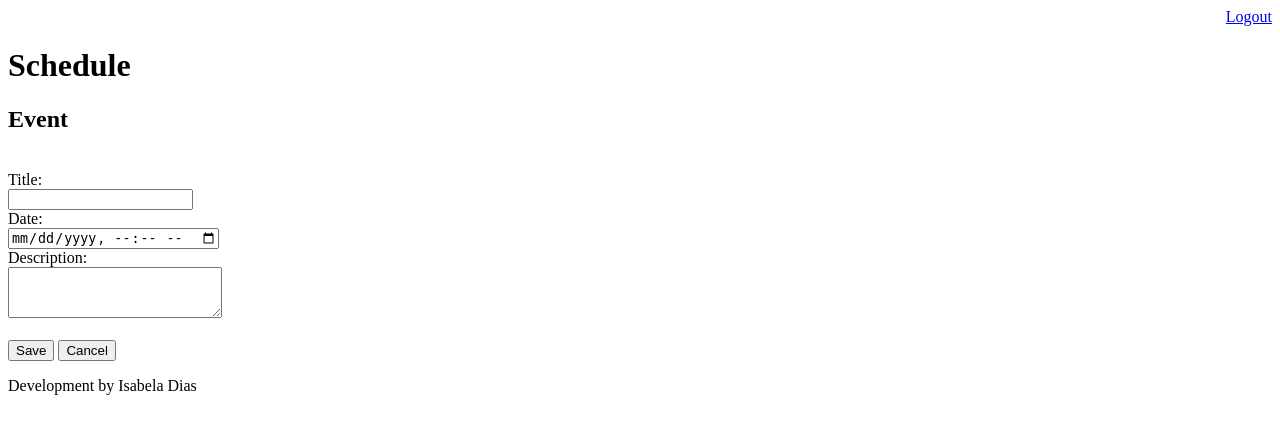
After one commit to isadays/Agenda, a Django app: page /schedule/event/ in a window 1280 px wide. The commit adds this page. Shown: the top 434 px of the page. Run offline with Django 3.2, Linux system fonts and the light colour scheme; a user stored in the database is signed in.

Commit message:
Template Add Events

```diff
--- a/agenda/urls.py
+++ b/agenda/urls.py
@@ -20,6 +20,8 @@ from django.views.generic import RedirectView
 urlpatterns = [
     path('admin/', admin.site.urls),
     path('schedule/', views.list_events),
+    path('schedule/event/',views.event),
+    path('schedule/event/submit',views.submit_event ),
     path('',RedirectView.as_view(url= '/schedule/')),
     path('login/',views.login_user),
     path('login/submit', views.submit_login),
--- a/core/views.py
+++ b/core/views.py
@@ -36,3 +36,18 @@ def list_events(request):
     event = Event.objects.filter(users=user_filter)
     data = {'Events': event}
     return render(request, 'schedule.html', data)
+
+
+@login_required(login_url='/login/')
+def event(request):
+    return render(request, 'event.html')
+@login_required(login_url='/login/')
+def submit_event(request):
+    if request.POST:
+        title = request.POST.get('title')
+        date_event = request.POST.get('date_event')
+        description = request.POST.get('description')
+        user = request.user
+        Event.objects.create(title= title, date_event= date_event,description=description,users= user)
+
+        return redirect('/')
--- /dev/null
+++ b/templates/event.html
@@ -0,0 +1,25 @@
+{% extends "model-page.html" %}
+
+{% block content %}
+
+<h2> Event </h2>
+<br>
+<form action="submit" method="POST"> {% csrf_token %}
+    <label> Title: </label>
+    <br>
+    <input type="text" name="title">
+    <br>
+    <label>Date: </label>
+    <br>
+    <input type="datetime-local" name="date_event">
+    <br>
+    <label> Description:</label>
+    <br>
+    <textarea name="description" rows="3" cols="24"></textarea>
+    <br><br>
+    <button type="submit"> Save </button>
+    <a href="/">
+        <button type="button"> Cancel </button>
+    </a>
+</form>
+{% endblock %}
--- a/templates/schedule.html
+++ b/templates/schedule.html
@@ -2,6 +2,8 @@
 
 {% block content %}
     <h2>Schedules  </h2>
+    <a href="event/">
+        <button type="button"> New Event.</button></a> <br>
     {% for event in Events %}
     <b> Event :</b> {{ event.title }} |<b>   Date: </b> {{ event.get_date_event }} |<b>  User</b> : {{ event.users }} </b> <p> </p>
     {% endfor %}
```
Also changed, not shown: db.sqlite3, 1 other file.
